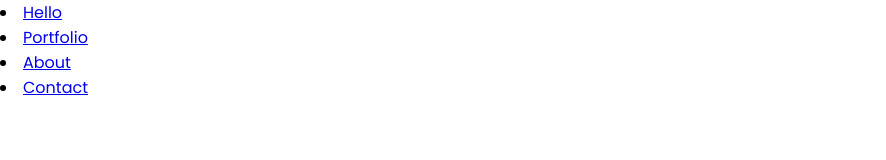
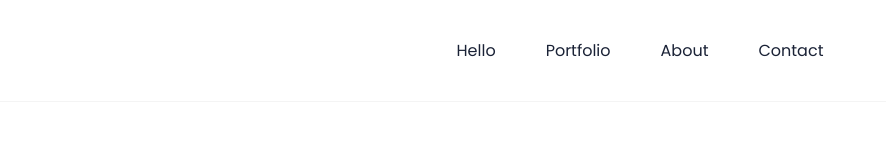
Before and after one commit to isaacpitwa/portfolio-active, a plain HTML site: page index.html in a window 1280 px wide. Shown: the whole page, without its empty margins (0-886 px from the left). Drawn offline with Linux system fonts and the light colour scheme.

Commit message:
desktop header styles

```diff
--- a/index.html
+++ b/index.html
@@ -10,10 +10,10 @@
 <body>
     <header>
         <nav>
-            <li><a href="/" >Hello</a></li>
-            <li><a href="/" >Portfolio</a></li>
-            <li><a href="/" >About</a></li>
-            <li><a href="/" >Contact</a></li>
+            <li class="nav-item"><a href="/" class="nav-link" >Hello</a></li>
+            <li class="nav-item"><a href="/"  class="nav-link">Portfolio</a></li>
+            <li class="nav-item"><a href="/"  class="nav-link">About</a></li>
+            <li class="nav-item"><a href="/"  class="nav-link">Contact</a></li>
         </nav>
     </header>
     <script src="./scripts/scripts.js"></script>
--- a/styles/styles.css
+++ b/styles/styles.css
@@ -3,4 +3,26 @@
 *{
     font-family: 'Poppins', sans-serif;
     margin: 0;
+    background-color: #fff;
 }
+header{
+    padding: 38px;
+    border-bottom: 1px solid #f4f4f4;
+}
+header nav {
+    display: flex;
+    list-style: none;
+    justify-content: center;
+}
+
+header .nav-item{
+    padding: 0 25px;
+}
+.nav-link{
+    text-decoration: none;
+    font-size: 16px;
+    font-weight: 400;
+    line-height: 24px;
+    color: #1A2236;
+    font-style: normal;
+}
```
